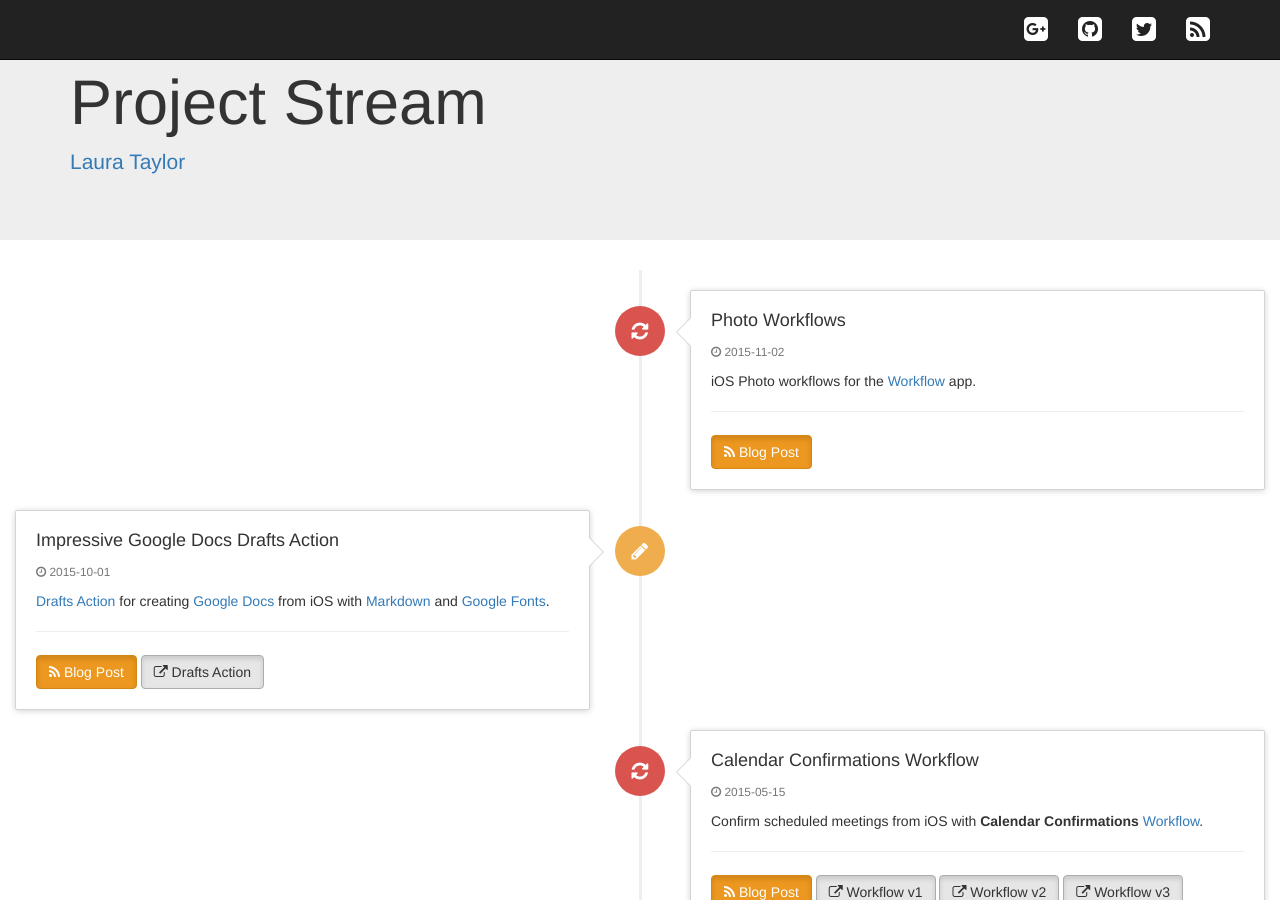
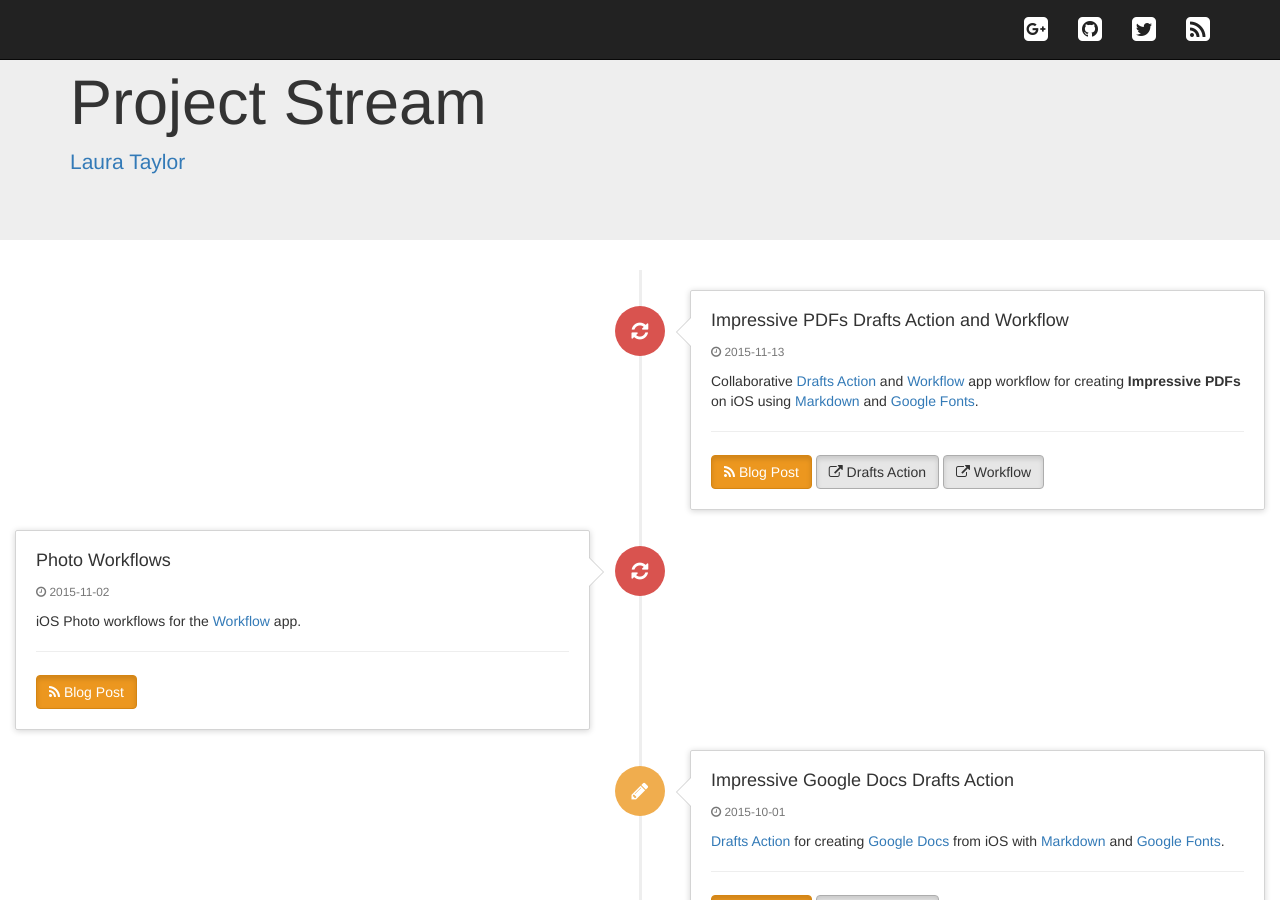
Before and after one commit to techstreams/techstreams.github.io, a Jekyll site: the page built from projects.html, in a window 1280 px wide and 900 px high. Built offline with Jekyll 4.4.1, drawn with Linux system fonts in a browser that asks for light colours; nearby versions of some CDN libraries; Markdown is read by kramdown in place of the engine named in the settings; part of the change alters nothing that is shown.

Commit message:
Add blog post

````diff
--- a/_data/projects.yml
+++ b/_data/projects.yml
@@ -1,5 +1,23 @@
 title: Tech-Streams Project Timeline
 items:
+  - tl_title: Impressive PDFs Drafts Action and Workflow
+    tl_badge: danger
+    tl_icon: fa-refresh
+    tl_date: 2015-11-13
+    tl_content: <p>Collaborative <a href="http://agiletortoise.com/drafts/" target="__blank">Drafts Action</a> and <a href="https://workflow.is/" target="__blank">Workflow</a> app workflow for creating <strong>Impressive PDFs</strong> on iOS using <a href="https://daringfireball.net/projects/markdown/" target="__blank">Markdown</a> and <a href="https://www.google.com/fonts#AboutPlace:about" target="__blank">Google Fonts</a>.</p>
+    buttons:
+      - href: 'http://techstreams.github.io/2015/11/13/create-impressive-pdfs-with-ios-automation/'
+        class: btn-warning
+        icon: fa-rss
+        name: Blog Post
+      - href: 'https://drafts4-actions.agiletortoise.com/a/1a1'
+        class: btn-default
+        icon: fa-external-link
+        name: Drafts Action
+      - href: 'https://workflow.is/workflows/35d87231e09f4a6f9d11bdca0a2510b7'
+        class: btn-default
+        icon: fa-external-link
+        name: Workflow
   - tl_title: Photo Workflows
     tl_badge: danger
     tl_icon: fa-refresh
--- /dev/null
+++ b/_posts/2015-11-13-create-impressive-pdfs-with-ios-automation.md
@@ -0,0 +1,173 @@
+---
+layout: post
+title: Create Impressive PDFs With iOS Automation
+tags: [drafts, workflow, markdown]
+---
+
+I love iOS automation.  There are so many amazing possiblities.
+
+In a [previous post](http://techstreams.github.io/2015/10/01/create-impressive-google-docs-on-the-go/), I detailed an ***Impressive Google Docs*** workflow I created using [Drafts](http://agiletortoise.com/drafts/), [Markdown](https://daringfireball.net/projects/markdown/) and [Google Fonts](https://www.google.com/fonts#AboutPlace:about).
+
+<blockquote class="twitter-tweet" lang="en"><p lang="en" dir="ltr">Clever, flexible Google Doc action (with good write up) from <a href="https://twitter.com/techstreams">@techstreams</a>: <a href="http://t.co/b42FNKIgvP">http://t.co/b42FNKIgvP</a></p>&mdash; Drafts (@draftsapp) <a href="https://twitter.com/draftsapp/status/649912882247827456">October 2, 2015</a></blockquote>
+<script async src="//platform.twitter.com/widgets.js" charset="utf-8"></script>
+
+<br>
+
+Combining a modified version of this [original Drafts action](http://drafts4-actions.agiletortoise.com/a/19v) with an *action extention workflow* developed with the [Workflow](https://workflow.is/) app, I'm now able to create **Impressive PDFs**.
+
+Interested?  Read on.
+
+---
+
+### How To Create Impressive PDFs
+
+> ... *with Drafts, Markdown, Google Fonts and Workflow*
+
+<br>
+
+![]({{site.baseurl}}/images/2015-11-13-impressive-pdf.png)
+
+<br>
+
+
+**STEP 1**
+
+Install the following apps on your iOS mobile device:
+
+* [Drafts](https://itunes.apple.com/us/app/drafts-4-quickly-capture-notes/id905337691?mt=8)
+* [Workflow](https://itunes.apple.com/us/app/workflow-powerful-automation/id915249334?mt=8)
+
+<i class="fa fa-hand-o-right"></i> *For more on __Drafts__ see [iOS Automation with Drafts](http://techstreams.github.io/2015/09/03/ios-automation-with-drafts/).*
+
+<i class="fa fa-hand-o-right"></i> *For more on __Workflow__ see [iOS Automation with Workflow](http://techstreams.github.io/2015/04/06/ios-automation-with-workflow/).*
+
+`~~~`
+
+**STEP 2**
+
+After app installation:
+
+* Install the **[Impressive PDFs Drafts Action](https://drafts4-actions.agiletortoise.com/a/1a1)** from the *[Drafts Action Directory](https://drafts4-actions.agiletortoise.com)*
+* Install the **[HTML to PDF](https://workflow.is/workflows/35d87231e09f4a6f9d11bdca0a2510b7)** workflow
+
+<i class="fa fa-exclamation-triangle"></i> *Ensure that there are no other workflows with the name __HTML to PDF__ resident within the [Workflow](https://workflow.is/)  app or you may encounter an issue.*
+
+
+
+`~~~`
+
+**STEP 3**
+
+Enter document content into **Drafts** using markdown.
+
+Looking for an example?  Try this markdown:
+
+```
+# Test PDF
+
+---
+
+It's easy to create ***Impressive PDFs*** with:
+
+* Drafts
+* Markdown
+* Google Fonts
+* Workflow
+
+---
+
+### Try A Table
+
+| Column 1 | Column 2 |
+| :------: | :------: |
+| One      | Two      |
+| Three    | Four     |
+
+
+```
+
+<i class="fa fa-hand-o-right"></i> *For an introductory markdown tutorial, see [Simplify Writing with Markdown](http://techstreams.github.io/2015/09/21/simplify-writing-with-markdown/).*
+
+<i class="fa fa-hand-o-right"></i> *For more on editing in Drafts, see the [Basics of Navigating Drafts](https://agiletortoise.zendesk.com/hc/en-us/articles/203530077-Basics-Navigating-Drafts).*
+
+<i class="fa fa-hand-o-right"></i> *If you need better document element separation/spacing, use the `<br>` line break tag between elements when creating your markdown content. To assist, I’ve created a convenient `<br>` [Drafts Key](https://agiletortoise.zendesk.com/hc/en-us/articles/202865034-Using-the-Enhanced-Keyboard) which can be installed from __[here](http://drafts4-actions.agiletortoise.com/k/19h)__.*
+
+
+
+
+`~~~`
+
+**STEP 4**
+
+In **Drafts**, run the installed **[Impressive PDFs Drafts Action]()** on the completed markdown content.
+
+<i class="fa fa-hand-o-right"></i> *See the [Basics of Navigating Drafts](https://agiletortoise.zendesk.com/hc/en-us/articles/203530077-Basics-Navigating-Drafts) for more information on running Drafts Actions.*
+
+![]({{site.baseurl}}/images/2015-11-13-drafts-action.png)
+
+<br>
+
+When the action runs, you'll be prompted for ***three*** items:
+
+**1) [Google Font](https://www.google.com/fonts) to use for document styling**
+
+> Enter the desired [Google Font](https://www.google.com/fonts) name or leave the default _[Roboto](https://www.google.com/fonts/specimen/Roboto)_ font.
+
+> In addition to *[Roboto](https://www.google.com/fonts/specimen/Roboto)*, here are a few of my other favorite fonts:
+
+> * *[Muli](https://www.google.com/fonts/specimen/Muli)*
+> * *[Lobster](https://www.google.com/fonts/specimen/Lobster)*
+> * *[Indie Flower](https://www.google.com/fonts/specimen/Indie+Flower)*
+> * *[Architects Daughter](https://www.google.com/fonts/specimen/Architects+Daughter)*
+
+> <i class="fa fa-exclamation-triangle"></i> *Not all Google Fonts may be supported.*
+
+> <i class="fa fa-exclamation-triangle"></i> *Google Font thickness, slant and width are not supported by this action.*
+
+**2) Document headings color**
+
+> Enter the name of a color *(e.g., red)* or an [html color hex code](http://www.w3schools.com/html/html_colors.asp) *(e.g., #FF0000 for red)*.   ***Leave #000000 for the default color black.***
+
+> <i class="fa fa-hand-o-right"></i> *Document headings are created with markdown.  See the [Simplify Writing with Markdown](http://techstreams.github.io/2015/09/21/simplify-writing-with-markdown/) post for additional information.*
+
+
+**3) Document body text color**
+
+> Enter the name of a color *(e.g., red)* or an [html color hex code](http://www.w3schools.com/html/html_colors.asp) *(e.g., #FF0000 for red)*.   ***Leave #000000 for the default color black.***
+
+
+After completing each prompt:
+
+* Press the **OK** button to continue
+* Press the **Cancel** button to exit and return to **Drafts**
+
+
+`~~~`
+
+**STEP 5**
+
+The **[Impressive PDFs Drafts Action](https://drafts4-actions.agiletortoise.com/a/1a1)** will now ***automatically*** pass the document content to the **[HTML to PDF](https://workflow.is/workflows/35d87231e09f4a6f9d11bdca0a2510b7)** workflow to create the PDF.
+
+![]({{site.baseurl}}/images/2015-11-13-workflow.png)
+
+<br>
+
+When the workflow runs:
+
+**1) A _Preview_ will display once PDF generation is complete**
+
+> Click the **Done** link in the top left corner to continue.
+
+**2) You will be prompted for a name for the generated PDF**
+
+> Enter a new name or leave the *default* value.
+
+> Press **OK** to continue.  Press **Cancel** to exit the workflow and return to **Drafts**.
+
+**3) An _Action_ prompt will display**
+
+> * *__Share:__ select to share PDF (e.g., email, message, ...)*
+> * *__Open In App:__ select to open PDF in another app (e.g., [Google Drive](https://itunes.apple.com/us/app/google-drive-free-online-storage/id507874739?mt=8), [Evernote](https://itunes.apple.com/us/app/evernote/id281796108?mt=8), [Dropbox](https://itunes.apple.com/us/app/dropbox/id327630330?mt=8), [iBooks](http://www.apple.com/ibooks/), ...)*
+> * *__Cancel:__ cancel workflow*
+
+You will be returned to **Drafts** once the workflow is complete.
````
Also changed, not shown: images/2015-11-13-drafts-action.png (added), images/2015-11-13-impressive-pdf.png (added), images/2015-11-13-workflow.png (added).
